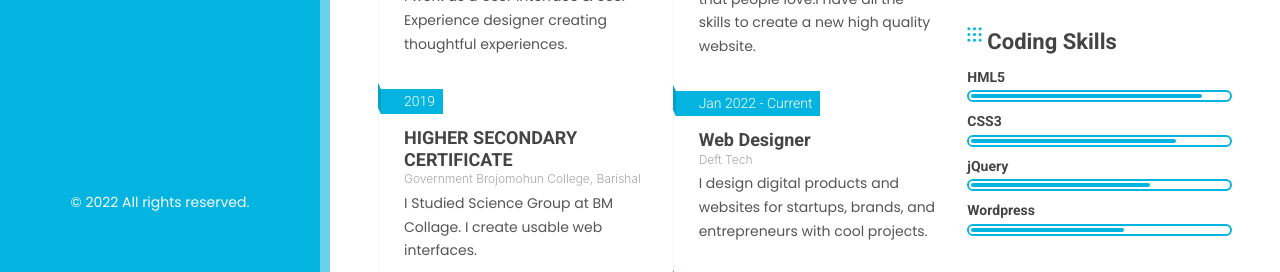
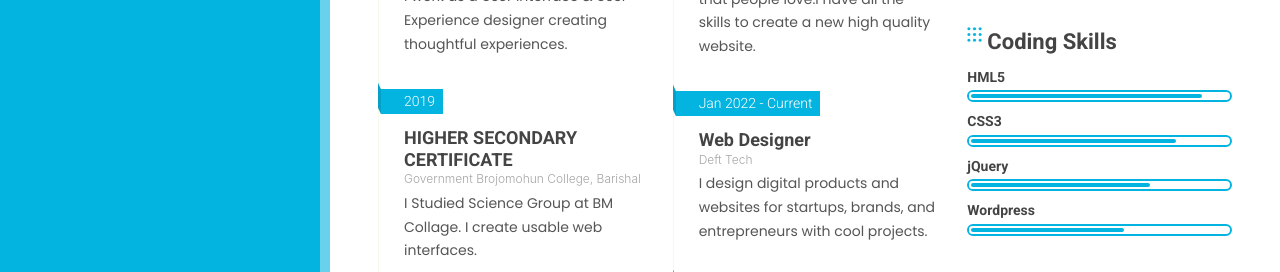
Before and after one commit to farhadmfs/cv, a plain HTML site: page index.html in a window 1280 px wide. Shown: the part 477-749 px from the top of the page. Drawn offline with Linux system fonts and the light colour scheme.

Commit message:
Update index.html

```diff
--- a/index.html
+++ b/index.html
@@ -29,7 +29,7 @@
                         <div class="cv_download_btn">
                             <a href="img/CV.pdf" download target="_blank">Download CV</a>
                         </div>
-                        <p class="text-light copy_right_text">© 2022 All rights reserved.</p>
+                        <p class="text-light copy_right_text d-none">© 2022 All rights reserved.</p>
                     </div>
                 </div>
                 <div class="col-lg-9 px-0">
```
